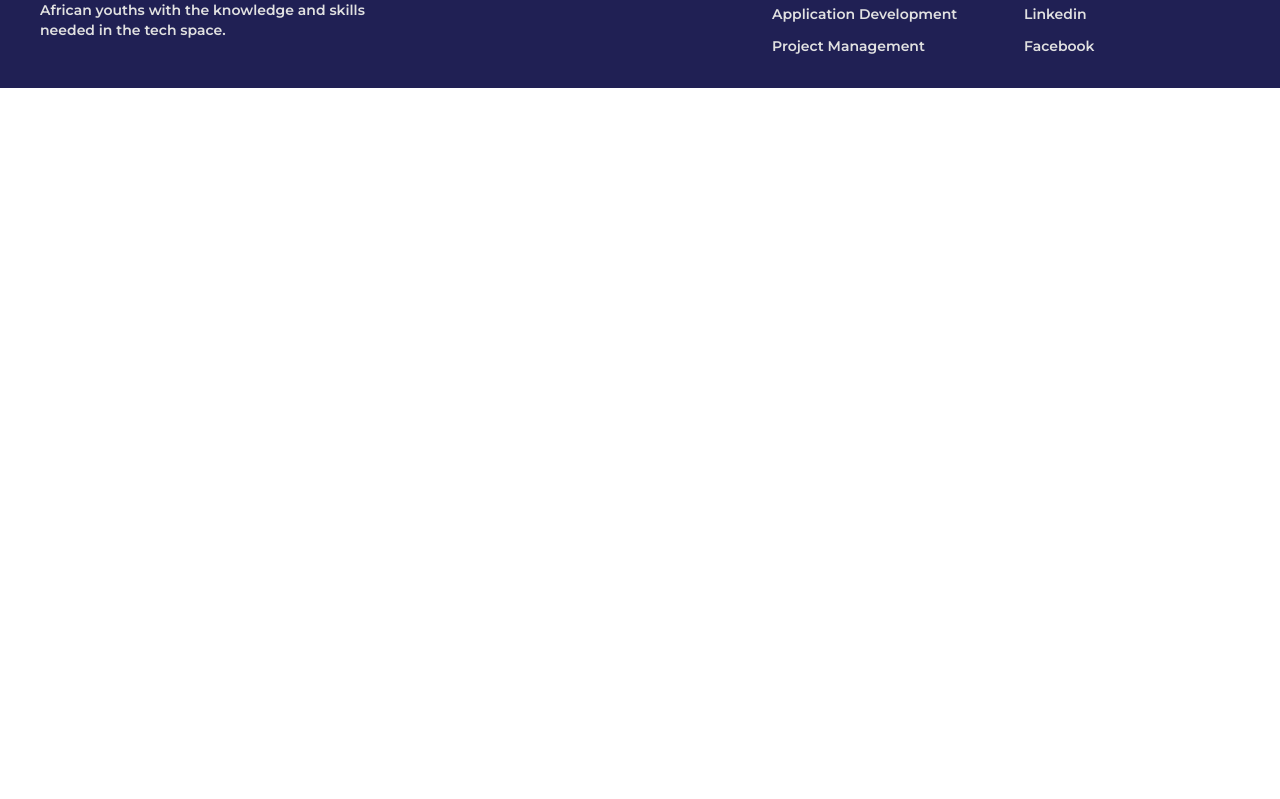
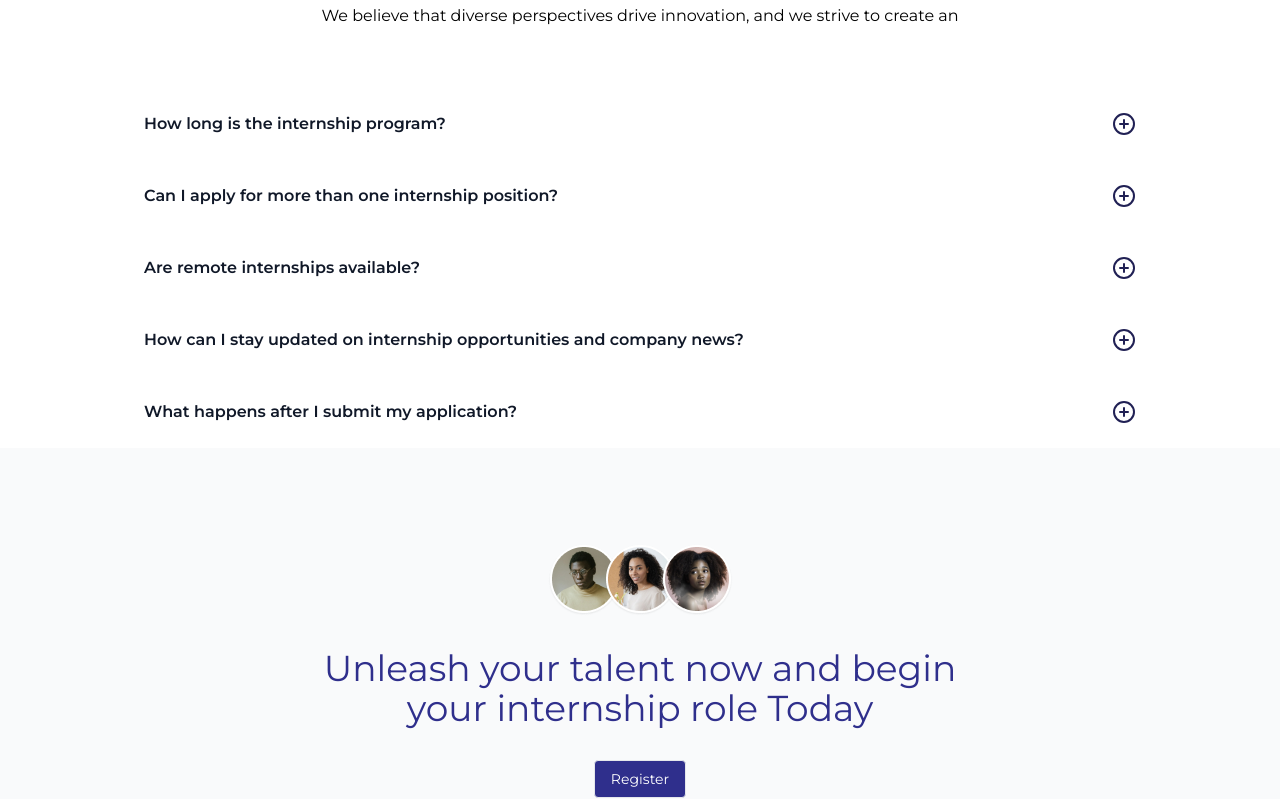
Before and after one commit to Lakatabu01/talent-pool, a Next.js app: page /about in a window 1280 px wide. Shown: the part 3288-4087 px from the top of the page. Before the commit the page ends 3376 px from the top, so only its background shows below. Built offline with nearby package versions, Linux system fonts and the light colour scheme.

Commit message:
reuse faq component in about page

```diff
--- a/app/ui/about_company.tsx
+++ b/app/ui/about_company.tsx
@@ -4,6 +4,8 @@ import dashes from "../assets/icons/dashes.svg";
 import boardMeeting from "../assets/images/board-meeting.png";
 import SimpleSlider from "./partners_slider";
 import SmilingWoman from "../assets/images/woman.png";
+import FrequentlyAskedQuestions from "./frequently_asked_questions";
+import Unleash from "./unleash";
 
 function Company() {
   return (
@@ -146,11 +148,14 @@ function Company() {
               height={400}
               width={400}
               alt="Smiling Woman"
-              className="w-full rounded-md h-full"
+              className="w-full rounded-md h-full object-cover"
             />
           </div>
         </div>
       </div>
+
+      <FrequentlyAskedQuestions />
+      <Unleash />
     </section>
   );
 }
--- /dev/null
+++ b/app/ui/frequently_asked_questions.tsx
@@ -0,0 +1,199 @@
+"use client";
+import { useState } from "react";
+
+const FrequentlyAskedQuestions = () => {
+  const [clicked1, setClicked1] = useState(false);
+  const [clicked2, setClicked2] = useState(false);
+  const [clicked3, setClicked3] = useState(false);
+  const [clicked4, setClicked4] = useState(false);
+  const [clicked5, setClicked5] = useState(false);
+
+  const FAQ1 = () => {
+    setClicked1(!clicked1);
+  };
+
+  const FAQ2 = () => {
+    setClicked2(!clicked2);
+  };
+
+  const FAQ3 = () => {
+    setClicked3(!clicked3);
+  };
+
+  const FAQ4 = () => {
+    setClicked4(!clicked4);
+  };
+
+  const FAQ5 = () => {
+    setClicked5(!clicked5);
+  };
+
+  return (
+    <div>
+      <div className="w-[90%] flex flex-col items-center mt-16 lg:mt-32 mb-10 mx-auto">
+        <h3 className="text-[#2F2F8C] text-2xl lg:text-4xl text-center lg:text-start">
+          Frequently asked questions
+        </h3>
+        <p className="text-center my-5">
+          We believe that diverse perspectives drive innovation, and we strive
+          to create an{" "}
+        </p>
+      </div>
+
+      <div className="w-full flex justify-center">
+        <div className="lg:w-[80%] w-[90%] flex flex-col text-base font-semibold font-montserrat text-[#101828]">
+          <div className="my-4 py-2 px-4">
+            <div className="flex justify-between items-center">
+              <p className=" mr-3 lg:mr-0">
+                How long is the internship program?
+              </p>
+              <button className="bg-[transparent] border-none " onClick={FAQ1}>
+                <svg
+                  xmlns="http://www.w3.org/2000/svg"
+                  width="24"
+                  height="24"
+                  viewBox="0 0 24 24"
+                  fill="none">
+                  <path
+                    d="M12 8V16M8 12H16M22 12C22 17.5228 17.5228 22 12 22C6.47715 22 2 17.5228 2 12C2 6.47715 6.47715 2 12 2C17.5228 2 22 6.47715 22 12Z"
+                    stroke="#202054"
+                    stroke-width="2"
+                    stroke-linecap="round"
+                    stroke-linejoin="round"
+                  />
+                </svg>
+              </button>
+            </div>
+            <div
+              className={`w-full font-normal animate-slide-in-up pt-2 ${
+                clicked1 ? "block" : "hidden"
+              } `}>
+              Lorem, ipsum dolor.
+            </div>
+          </div>
+
+          <div className="my-4 py-2 px-4">
+            <div className="flex justify-between items-center">
+              <p className=" mr-3 lg:mr-0">
+                Can I apply for more than one internship position?
+              </p>
+              <button className="bg-[transparent] border-none " onClick={FAQ2}>
+                <svg
+                  xmlns="http://www.w3.org/2000/svg"
+                  width="24"
+                  height="24"
+                  viewBox="0 0 24 24"
+                  fill="none">
+                  <path
+                    d="M12 8V16M8 12H16M22 12C22 17.5228 17.5228 22 12 22C6.47715 22 2 17.5228 2 12C2 6.47715 6.47715 2 12 2C17.5228 2 22 6.47715 22 12Z"
+                    stroke="#202054"
+                    stroke-width="2"
+                    stroke-linecap="round"
+                    stroke-linejoin="round"
+                  />
+                </svg>
+              </button>
+            </div>
+            <div
+              className={`w-full font-normal animate-slide-in-up pt-2 ${
+                clicked2 ? "block" : "hidden"
+              } `}>
+              Lorem, ipsum dolor.
+            </div>
+          </div>
+
+          <div className="my-4 py-2 px-4">
+            <div className="flex justify-between items-center">
+              <p className=" mr-3 lg:mr-0">Are remote internships available?</p>
+              <button className="bg-[transparent] border-none " onClick={FAQ3}>
+                <svg
+                  xmlns="http://www.w3.org/2000/svg"
+                  width="24"
+                  height="24"
+                  viewBox="0 0 24 24"
+                  fill="none">
+                  <path
+                    d="M12 8V16M8 12H16M22 12C22 17.5228 17.5228 22 12 22C6.47715 22 2 17.5228 2 12C2 6.47715 6.47715 2 12 2C17.5228 2 22 6.47715 22 12Z"
+                    stroke="#202054"
+                    stroke-width="2"
+                    stroke-linecap="round"
+                    stroke-linejoin="round"
+                  />
+                </svg>
+              </button>
+            </div>
+            <div
+              className={`w-full font-normal animate-slide-in-up pt-2 ${
+                clicked3 ? "block" : "hidden"
+              } `}>
+              Lorem, ipsum dolor.
+            </div>
+          </div>
+
+          <div className="my-4 py-2 px-4">
+            <div className="flex justify-between items-center">
+              <p className=" mr-3 lg:mr-0">
+                How can I stay updated on internship opportunities and company
+                news?
+              </p>
+              <button className="bg-[transparent] border-none " onClick={FAQ4}>
+                <svg
+                  xmlns="http://www.w3.org/2000/svg"
+                  width="24"
+                  height="24"
+                  viewBox="0 0 24 24"
+                  fill="none">
+                  <path
+                    d="M12 8V16M8 12H16M22 12C22 17.5228 17.5228 22 12 22C6.47715 22 2 17.5228 2 12C2 6.47715 6.47715 2 12 2C17.5228 2 22 6.47715 22 12Z"
+                    stroke="#202054"
+                    stroke-width="2"
+                    stroke-linecap="round"
+                    stroke-linejoin="round"
+                  />
+                </svg>
+              </button>
+            </div>
+            <div
+              className={`w-full font-normal animate-slide-in-up pt-2 ${
+                clicked4 ? "block" : "hidden"
+              } `}>
+              Lorem, ipsum dolor.
+            </div>
+          </div>
+
+          <div className="my-4 py-2 px-4">
+            <div className="flex justify-between items-center">
+              <p className=" mr-3 lg:mr-0">
+                What happens after I submit my application?
+              </p>
+              <button className="bg-[transparent] border-none " onClick={FAQ5}>
+                <svg
+                  xmlns="http://www.w3.org/2000/svg"
+                  width="24"
+                  height="24"
+                  viewBox="0 0 24 24"
+                  fill="none">
+                  <path
+                    d="M12 8V16M8 12H16M22 12C22 17.5228 17.5228 22 12 22C6.47715 22 2 17.5228 2 12C2 6.47715 6.47715 2 12 2C17.5228 2 22 6.47715 22 12Z"
+                    stroke="#202054"
+                    stroke-width="2"
+                    stroke-linecap="round"
+                    stroke-linejoin="round"
+                  />
+                </svg>
+              </button>
+            </div>
+            <div
+              className={`w-full font-normal animate-slide-in-up pt-2 ${
+                clicked5 ? "block" : "hidden"
+              } `}>
+              Lorem, ipsum dolor.
+            </div>
+          </div>
+        </div>
+      </div>
+    </div>
+  );
+};
+
+export default FrequentlyAskedQuestions;
--- /dev/null
+++ b/app/ui/unleash.tsx
@@ -0,0 +1,39 @@
+import avatar1 from "../assets/images/Avatar1.png";
+import avatar2 from "../assets/images/Avatar2.png";
+import avatar3 from "../assets/images/Avatar3.png";
+import Image from "next/image";
+import DefaultButton from "./default_button";
+
+const Unleash = () => {
+  return (
+    <div className="flex w-full justify-center bg-[#F9FAFB]">
+      <div className="lg:w-[50%] w-[90%] my-10">
+        <div className="w-full flex justify-center mt-14">
+          <div className="flex justify-center px-4">
+            <Image src={avatar1} alt="image of man" />
+            <Image
+              className="-ml-4"
+              src={avatar2}
+              alt="image of smiling woman"
+            />
+            <Image
+              className="-ml-4"
+              src={avatar3}
+              alt="image of smiling woman"
+            />
+          </div>
+        </div>
+
+        <h3 className="text-[#2F2F8C] text-2xl lg:text-4xl text-center py-8">
+          Unleash your talent now and begin your internship role Today
+        </h3>
+
+        <div className="w-full flex justify-center">
+          <DefaultButton buttonName="Register" />
+        </div>
+      </div>
+    </div>
+  );
+};
+
+export default Unleash;
--- a/app/ui/vetted-talent.tsx
+++ b/app/ui/vetted-talent.tsx
@@ -8,34 +8,10 @@ import avatar2 from "../assets/images/Avatar2.png";
 import avatar3 from "../assets/images/Avatar3.png";
 import { useState } from "react";
 import SuccessSlider from "./client_success_slider";
+import FrequentlyAskedQuestions from "./frequently_asked_questions";
+import Unleash from "./unleash";
 
 const VettedTalent = () => {
-  const [clicked1, setClicked1] = useState(false);
-  const [clicked2, setClicked2] = useState(false);
-  const [clicked3, setClicked3] = useState(false);
-  const [clicked4, setClicked4] = useState(false);
-  const [clicked5, setClicked5] = useState(false);
-
-  const FAQ1 = () => {
-    setClicked1(!clicked1);
-  };
-
-  const FAQ2 = () => {
-    setClicked2(!clicked2);
-  };
-
-  const FAQ3 = () => {
-    setClicked3(!clicked3);
-  };
-
-  const FAQ4 = () => {
-    setClicked4(!clicked4);
-  };
-
-  const FAQ5 = () => {
-    setClicked5(!clicked5);
-  };
-
   return (
     <section className="w-full ">
       <div className="w-full flex justify-center font-Montserrat bg-[#F4F4F4] py-24">
@@ -356,7 +332,8 @@ const VettedTalent = () => {
         </div>
       </div>
 
-      <div className="w-[90%] flex flex-col items-center mt-16 lg:mt-32 mb-10 mx-auto">
+      {/* Delete later */}
+      {/* <div className="w-[90%] flex flex-col items-center mt-16 lg:mt-32 mb-10 mx-auto">
         <h3 className="text-[#2F2F8C] text-2xl lg:text-4xl text-center lg:text-start">
           Frequently asked questions
         </h3>
@@ -517,9 +494,11 @@ const VettedTalent = () => {
             </div>
           </div>
         </div>
-      </div>
+      </div> */}
 
-      <div className="flex w-full justify-center bg-[#F9FAFB]">
+      <FrequentlyAskedQuestions />
+
+      {/* <div className="flex w-full justify-center bg-[#F9FAFB]">
         <div className="lg:w-[50%] w-[90%] my-10">
           <div className="w-full flex justify-center mt-14">
             <div className="flex justify-center px-4">
@@ -545,7 +524,9 @@ const VettedTalent = () => {
             <DefaultButton buttonName="Register" />
           </div>
         </div>
-      </div>
+      </div> */}
+
+      <Unleash />
     </section>
   );
 };
```
